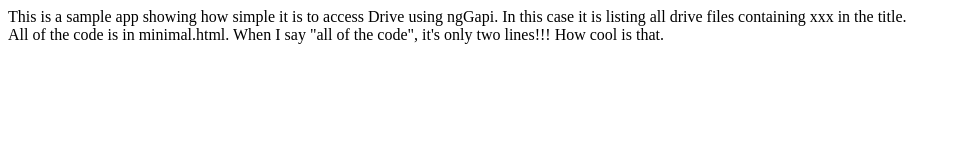
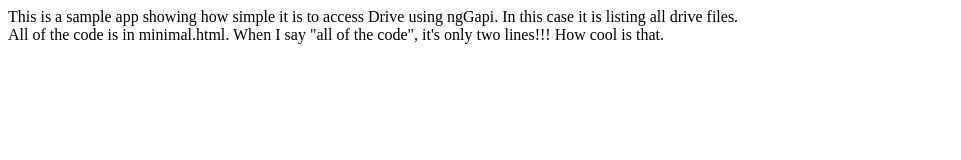
Before and after one commit to pinoyyid/ngGAPI, a website: page nggapi_lib/minimal.html in a window 1280 px wide. Shown: the whole page, without its empty margins (0-961 px from the left). Drawn offline with nearby package versions, Linux system fonts and the light colour scheme.

Commit message:
tidy comments

```diff
--- a/nggapi_lib/minimal.html
+++ b/nggapi_lib/minimal.html
@@ -4,7 +4,7 @@
 </head>
 <body ng-app="MyApp">
 <div ng-controller="MainCtrl as vm">
-    This is a sample app showing how simple it is to access Drive using ngGapi. In this case it is listing all drive files containing xxx in the title.<br>
+    This is a sample app showing how simple it is to access Drive using ngGapi. In this case it is listing all drive files.<br>
     All of the code is in minimal.html. When I say "all of the code", it's only two lines!!! How cool is that.<br><br>
     <li ng-repeat="file in vm.filesArray">{{file.title}}</li>
 </div>
@@ -38,7 +38,7 @@
     var MainCtrl = (function () {
         // the controller is passed the DriveService
         function MainCtrl(DriveService) {
-            // call the DriveService to list files containing xxx. I've added fields to reduce the volume of output for performance
+            // call the DriveService to list all files . I've added fields to reduce the volume of output for performance
             this.filesArray = DriveService.files.list({
                 q: 'trashed = false',
                 maxResults: 10,
```
